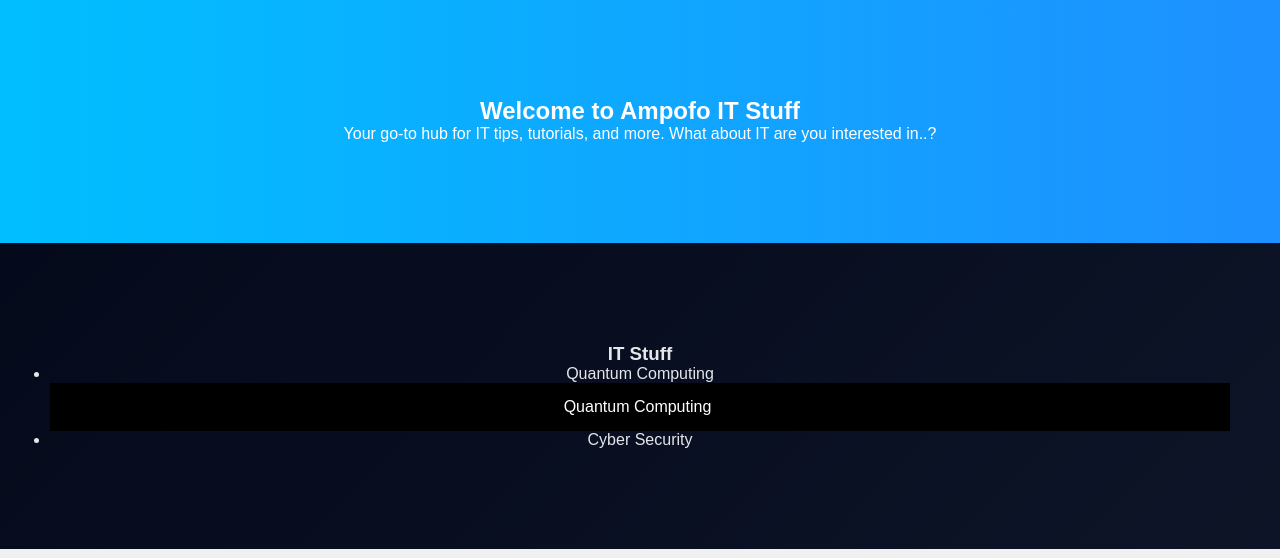
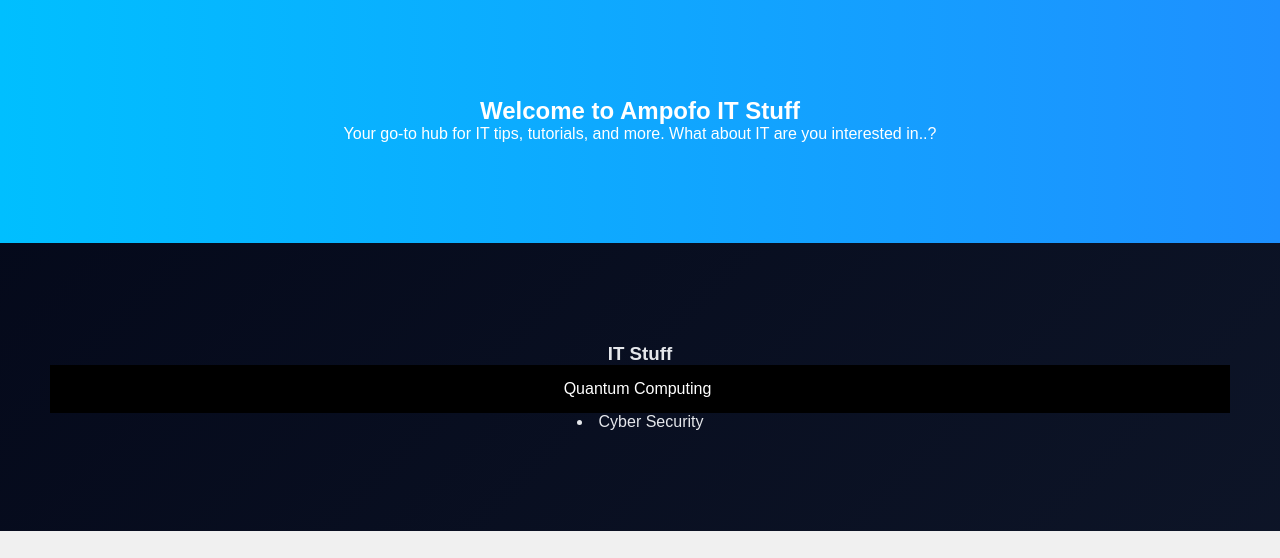
Before and after one commit to Amp2009-kwart/midknite, a plain HTML site: page index.html in a window 1280 px wide. Shown: the part 242-800 px from the top of the page. Drawn offline with Linux system fonts and the light colour scheme.

Commit message:
Update index.html

```diff
--- a/index.html
+++ b/index.html
@@ -62,15 +62,12 @@
     <!-- IT Stuff section -->
     <section id="IT Stuff">
          <h3>IT Stuff</h3>
-        <ul>
-            <li>
-                Quantum Computing
 
 
              <nav>
                     <a href="QUANTUM.html">Quantum Computing</a>
                 </nav>
-            </li>
+
             <li>Cyber Security</li>
         </ul>
      </section>
```
